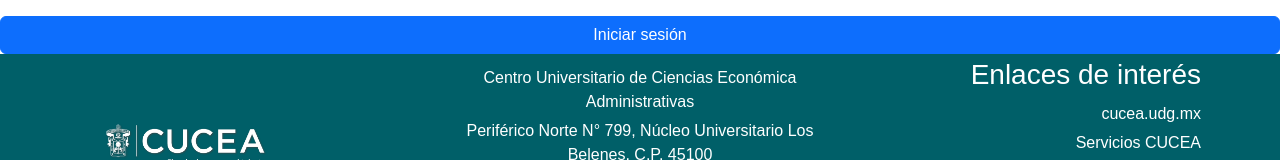
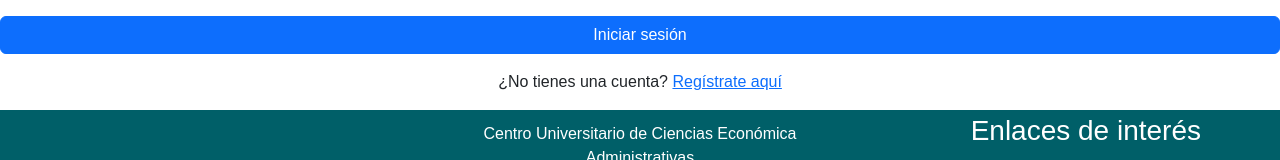
Before and after one commit to KatiaCMelgoza/Gestor-De-Eventos, an Angular app in the folder proyectovisual/angular/: page /login in a window 1280 px wide. Shown: the part 927-1087 px from the top of the page. Built offline with nearby package versions, Linux system fonts and the light colour scheme.

Commit message:
swap routerlink for routermodule
se cambiaron router link por routermodule

```diff
--- a/proyectovisual/angular/package.json
+++ b/proyectovisual/angular/package.json
@@ -14,7 +14,7 @@
     "@angular/common": "^17.3.0",
     "@angular/compiler": "^17.3.0",
     "@angular/core": "^17.3.0",
-    "@angular/forms": "^17.3.0",
+    "@angular/forms": "^17.3.12",
     "@angular/platform-browser": "^17.3.0",
     "@angular/platform-browser-dynamic": "^17.3.0",
     "@angular/router": "^17.3.0",
--- a/proyectovisual/angular/src/app/components/eventos-pasados/eventos-pasados.component.ts
+++ b/proyectovisual/angular/src/app/components/eventos-pasados/eventos-pasados.component.ts
@@ -1,10 +1,10 @@
 import { Component } from '@angular/core';
-import { RouterLink } from '@angular/router';
+import { RouterModule } from '@angular/router';
 
 @Component({
   selector: 'app-eventos-pasados',
   standalone: true,
-  imports: [RouterLink],
+  imports: [RouterModule],
   templateUrl: './eventos-pasados.component.html',
   styleUrl: './eventos-pasados.component.scss'
 })
--- a/proyectovisual/angular/src/app/components/form-registro/form-registro.component.ts
+++ b/proyectovisual/angular/src/app/components/form-registro/form-registro.component.ts
@@ -1,10 +1,10 @@
 import { Component } from '@angular/core';
-import { RouterLink } from '@angular/router';
+import { RouterModule } from '@angular/router';
 
 @Component({
   selector: 'app-form-registro',
   standalone: true,
-  imports: [],
+  imports: [RouterModule],
   templateUrl: './form-registro.component.html',
   styleUrl: './form-registro.component.scss'
 })
--- a/proyectovisual/angular/src/app/components/header/header.component.ts
+++ b/proyectovisual/angular/src/app/components/header/header.component.ts
@@ -1,11 +1,11 @@
 import { Component, OnInit } from '@angular/core';
-import { RouterLink } from '@angular/router';
+import { RouterModule } from '@angular/router';
 import { CommonModule } from '@angular/common'; // Importa CommonModule
 
 @Component({
   selector: 'app-header',
   standalone: true,
-  imports: [RouterLink, CommonModule], // Incluye CommonModule en los imports
+  imports: [RouterModule, CommonModule], // Incluye CommonModule en los imports
   templateUrl: './header.component.html',
   styleUrls: ['./header.component.scss']
 })
--- a/proyectovisual/angular/src/app/components/login/login.component.html
+++ b/proyectovisual/angular/src/app/components/login/login.component.html
@@ -15,4 +15,9 @@
     <small class="form-text text-end"><a href="#">¿Olvidaste tu contraseña?</a></small>
   </div>
   <button type="submit" class="btn btn-primary w-100">Iniciar sesión</button>
+
+  <!-- Enlace para registrarse -->
+  <div class="text-center mt-3">
+    <p>¿No tienes una cuenta? <a routerLink="/registro">Regístrate aquí</a></p>
+  </div>
 </form>
--- a/proyectovisual/angular/src/app/components/login/login.component.ts
+++ b/proyectovisual/angular/src/app/components/login/login.component.ts
@@ -1,12 +1,15 @@
 import { Component, inject } from '@angular/core';
-import { Router, RouterLink } from '@angular/router';
+import { Router, RouterModule } from '@angular/router';
 import { RegisterService } from '../../services/register.service';
 import { FormsModule } from '@angular/forms'; // Importa FormsModule
+
 
 @Component({
   selector: 'app-login',
   standalone: true,
-  imports: [RouterLink, FormsModule], // Incluye FormsModule aquí
+  imports: [
+    RouterModule,
+    FormsModule],
   templateUrl: './login.component.html',
   styleUrls: ['./login.component.scss']
 })
--- a/proyectovisual/angular/src/app/components/register/register.component.ts
+++ b/proyectovisual/angular/src/app/components/register/register.component.ts
@@ -1,13 +1,13 @@
 import { Component, inject, OnInit } from '@angular/core';
 import { FormControl, FormGroup, ReactiveFormsModule, Validators } from '@angular/forms';
 import { RegisterService } from '../../services/register.service';
-import { RouterLink } from '@angular/router';
+import { RouterModule } from '@angular/router';
 import { CommonModule } from '@angular/common'; // Importa CommonModule
 
 @Component({
   selector: 'app-register',
   standalone: true,
-  imports: [ReactiveFormsModule, RouterLink, CommonModule], // Incluye CommonModule aquí
+  imports: [ReactiveFormsModule, RouterModule, CommonModule], // Incluye CommonModule aquí
   templateUrl: './register.component.html',
   styleUrls: ['./register.component.scss']
 })
```
Also changed, not shown: proyectovisual/angular/src/app/app.component.ts (+0 -7 lines), 1 other file (tests, documents, lock files or other folders).
